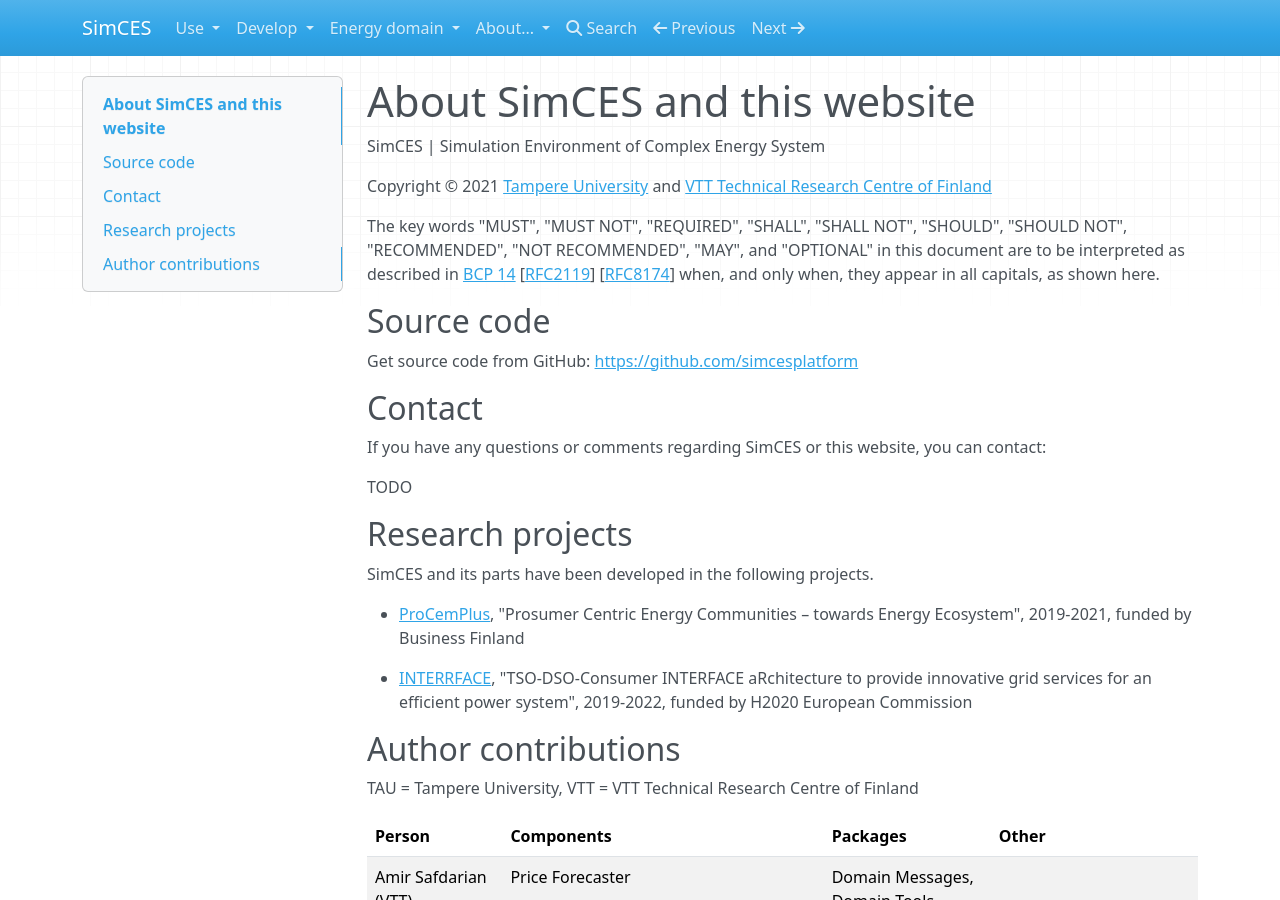
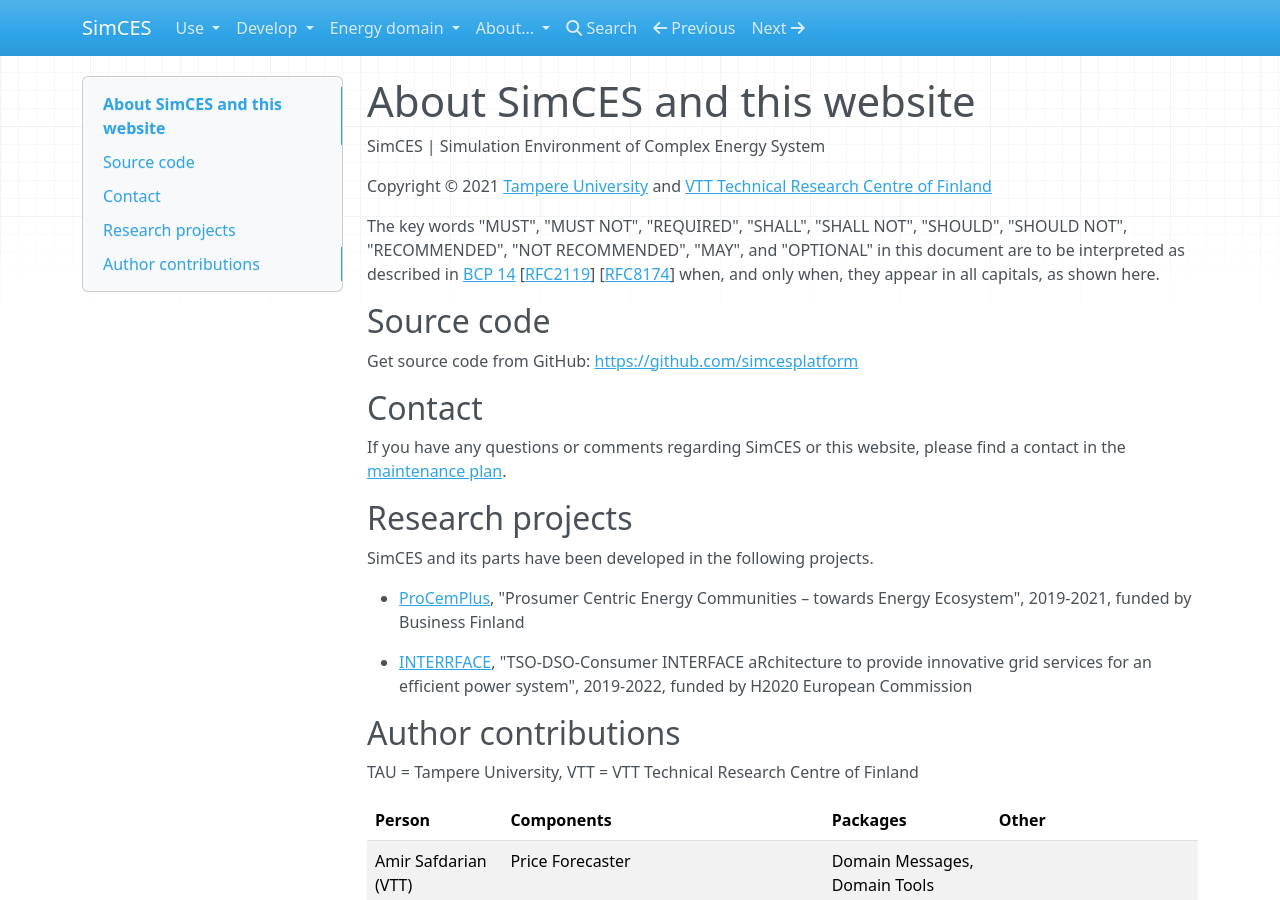
Before and after one commit to simcesplatform/simcesplatform.github.io, an MkDocs documentation site: the page built from markdown/about.md, in a window 1280 px wide and 900 px high. Built offline with MkDocs 1.6.1, drawn with Linux system fonts in a browser that asks for light colours; nearby versions of some CDN libraries; library files that are not in the unit come from our copies.

Commit message:
In about page, finish contact section

```diff
--- a/markdown/about.md
+++ b/markdown/about.md
@@ -14,9 +14,7 @@
 
 ## Contact
 
-If you have any questions or comments regarding SimCES or this website, you can contact:
-
-TODO
+If you have any questions or comments regarding SimCES or this website, please find a contact in the [maintenance plan](maintenance-plan.md).
 
 
 ## Research projects
```
